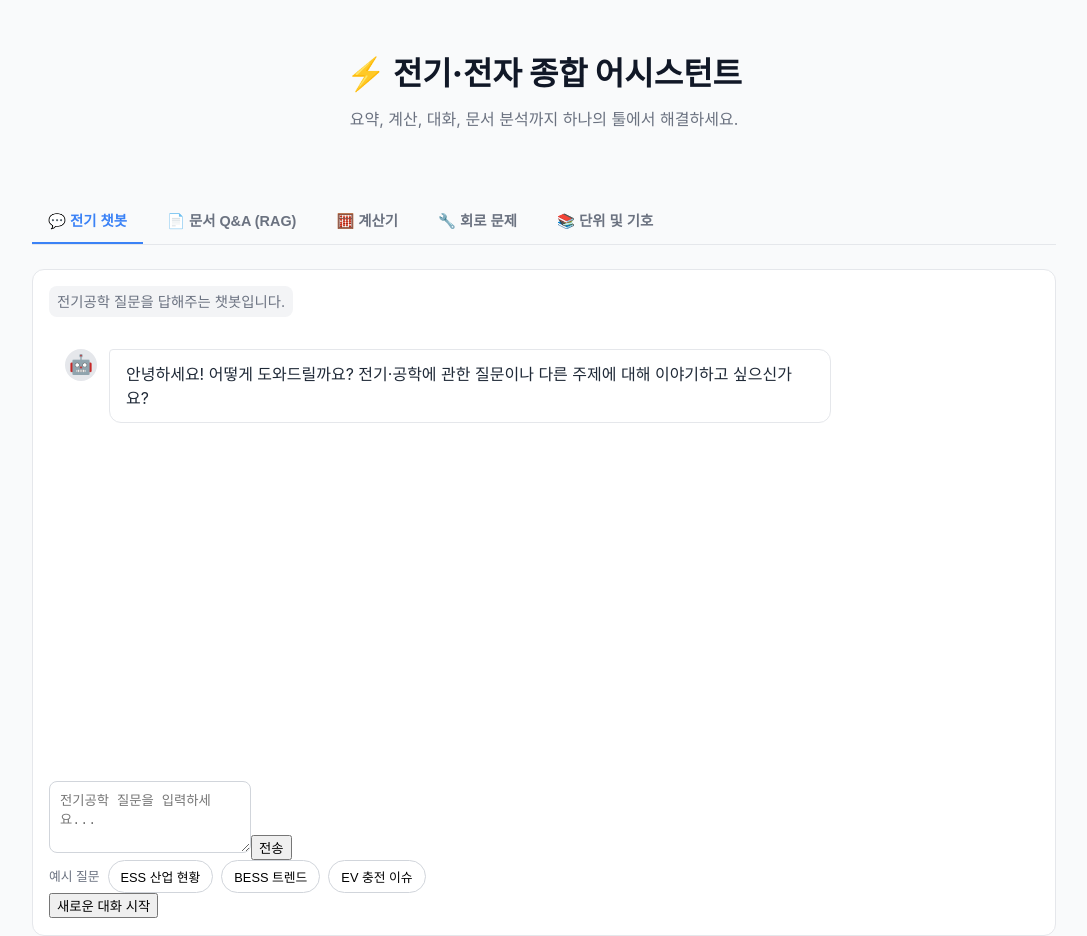
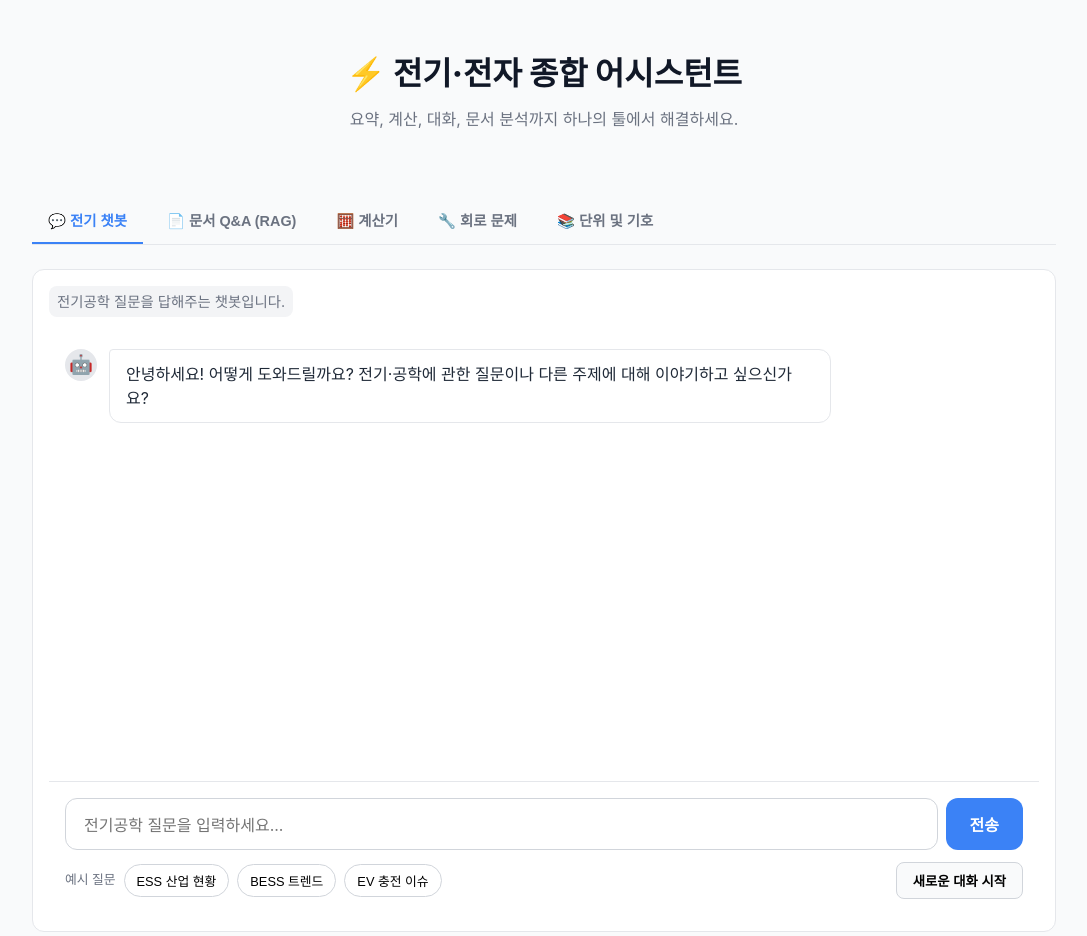
Before and after one commit to jungsday2/elec_chat, a React (Vite) app in the folder frontend/: page / in a window 1280 px wide. Shown: the whole page, without its empty margins (96-1183 px from the left). Built offline with nearby package versions, Linux system fonts and the light colour scheme; no server answers.

Commit message:
Update Chat.css

```diff
--- a/frontend/src/components/Chat.css
+++ b/frontend/src/components/Chat.css
@@ -103,28 +103,55 @@
 }
 
 /* --- 하단 입력창 --- */
-.chat-input-area {
+.chat-input-section {
   padding: 16px;
   border-top: 1px solid #e5e7eb;
-  display: flex;
-  flex-direction: column;
-  align-items: center;
-  gap: 12px;
 }
 
-.chat-input-area textarea {
-  width: 100%;
+.input-wrapper {
+  display: flex;
+  align-items: flex-end;
+  gap: 8px;
+}
+
+.input-wrapper textarea {
+  flex-grow: 1;
   padding: 14px 18px;
   border-radius: 12px;
   border: 1px solid #d1d5db;
   font-size: 1rem;
   box-sizing: border-box;
-  resize: none; /* 사용자가 크기 조절 못하게 막기 */
-  overflow-y: hidden; /* 스크롤바 숨기기 */
-  min-height: 52px; /* 초기 높이 */
-  max-height: 200px; /* 최대 높이 */
+  resize: none;
+  overflow-y: hidden;
+  min-height: 52px;
+  max-height: 200px;
   line-height: 1.5;
   font-family: inherit;
+}
+
+.send-btn {
+  padding: 14px 24px;
+  border: none;
+  border-radius: 12px;
+  background-color: #3b82f6;
+  color: white;
+  font-size: 1rem;
+  font-weight: 600;
+  cursor: pointer;
+  height: 52px;
+}
+
+.send-btn:disabled {
+    background-color: #9ca3af;
+    cursor: not-allowed;
+}
+
+.input-footer {
+    display: flex;
+    justify-content: space-between;
+    align-items: center;
+    margin-top: 12px;
+    gap: 16px;
 }
 
 .example-queries {
@@ -138,6 +165,7 @@
   font-size: 0.8rem;
   font-weight: 500;
   color: #6b7280;
+  white-space: nowrap;
 }
 
 .example-queries button {
@@ -147,19 +175,15 @@
   border-radius: 20px;
   font-size: 0.8rem;
   cursor: pointer;
+  white-space: nowrap;
 }
 
-.chat-actions {
-  display: flex;
-  gap: 12px;
-  margin-top: 12px;
-}
-
-.action-btn {
+.new-chat-btn {
   padding: 8px 16px;
   border: 1px solid #d1d5db;
-  background-color: #ffffff;
+  background-color: #f9fafb;
   border-radius: 8px;
   font-weight: 600;
   cursor: pointer;
+  white-space: nowrap;
 }
```
